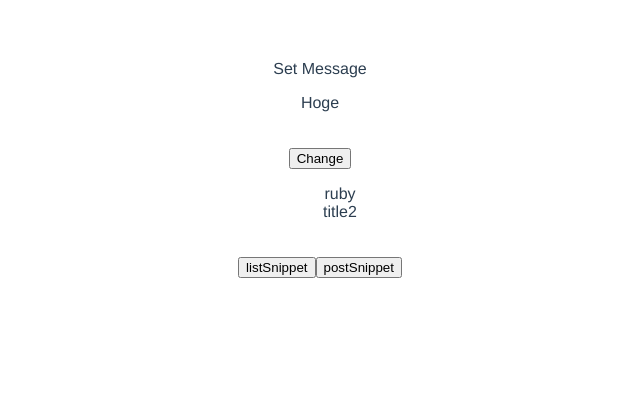
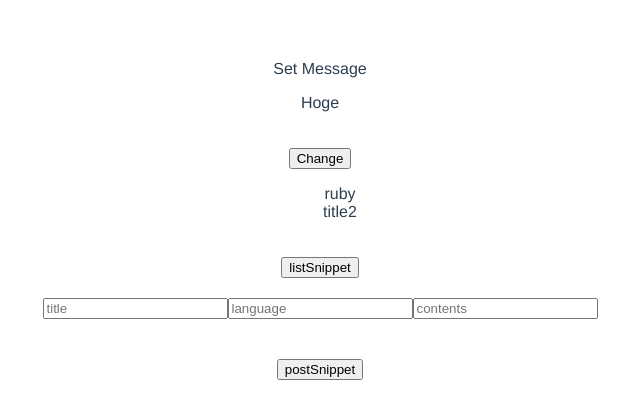
Before and after one commit to Taka2401/Vue.js-Snippet, a Vue app in the folder front/: page / in a window 1280 px wide. Shown: the top 418 px of the page, without its empty margins (320-960 px from the left). Built offline with nearby package versions, Linux system fonts and the light colour scheme.

Commit message:
test: 投稿機能

```diff
--- a/front/src/components/Top.vue
+++ b/front/src/components/Top.vue
@@ -7,6 +7,11 @@
       <li v-for="data in list" :key="data.id">{{ data.title }}</li>
     </ul>
     <button v-on:click="listSnippet">listSnippet</button>
+    <div class="post-form">
+      <input v-model="title" placeholder="title">
+      <input v-model="language" placeholder="language">
+      <input v-model="contents" placeholder="contents">
+    </div>
     <button v-on:click="postSnippet">postSnippet</button>
   </div>
 </template>
@@ -19,7 +24,10 @@ export default {
     return {
       message: 'Hello Vue!',
       message2: 'Hoge',
-      list: [{title:'ruby'}, {title:'title2'}]
+      list: [{title:'ruby'}, {title:'title2'}],
+      title: '',
+      language: '',
+      contents: ''
     }
   },
   mounted () {
@@ -45,7 +53,7 @@ export default {
       )
     },
     postSnippet() {
-      axios.post('http://localhost:3000/snippets', {title: 'new title', language: 'Ruby', contents: 'contents'})
+      axios.post('http://localhost:3000/snippets', {title: this.title, language: this.language, contents: this.contents})
         .then(
           this.listSnippet()
         )
@@ -62,4 +70,8 @@ export default {
   ul {
     list-style: none;
   }
+
+  .post-form {
+    margin: 20px;
+  }
 </style>
```
